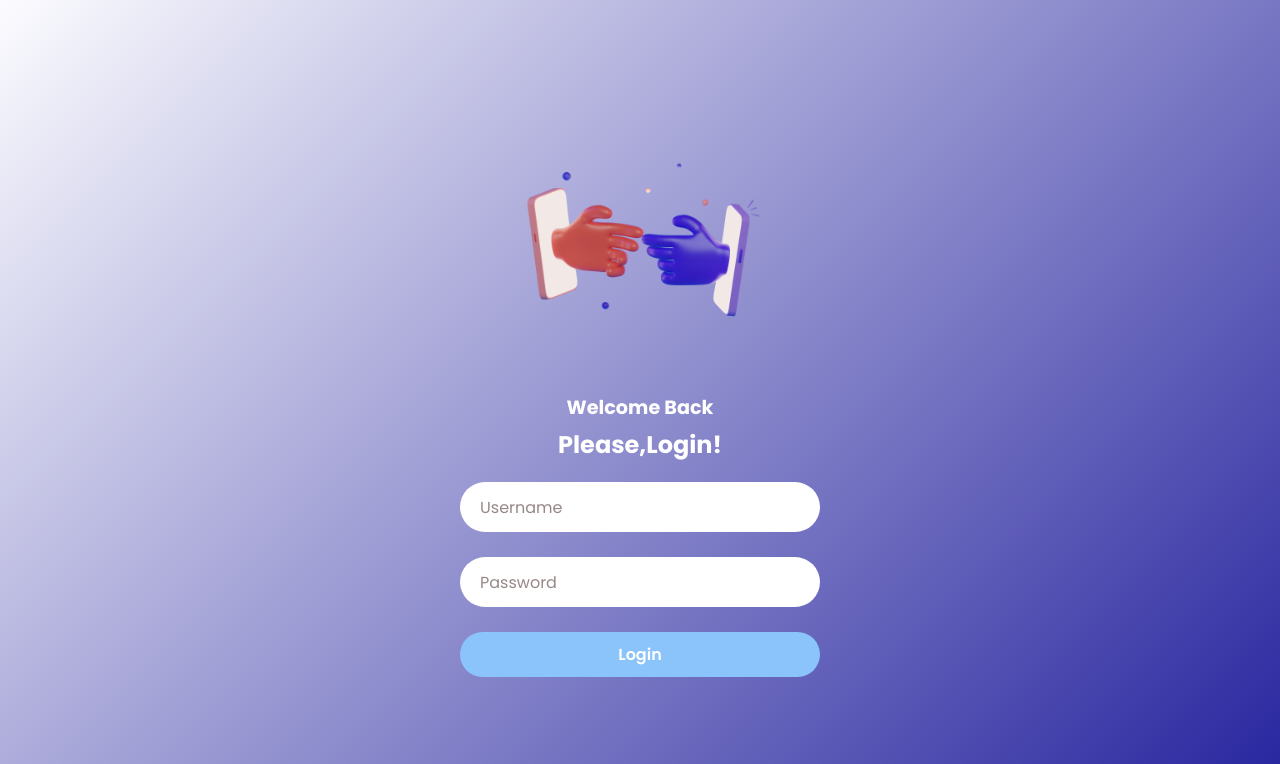
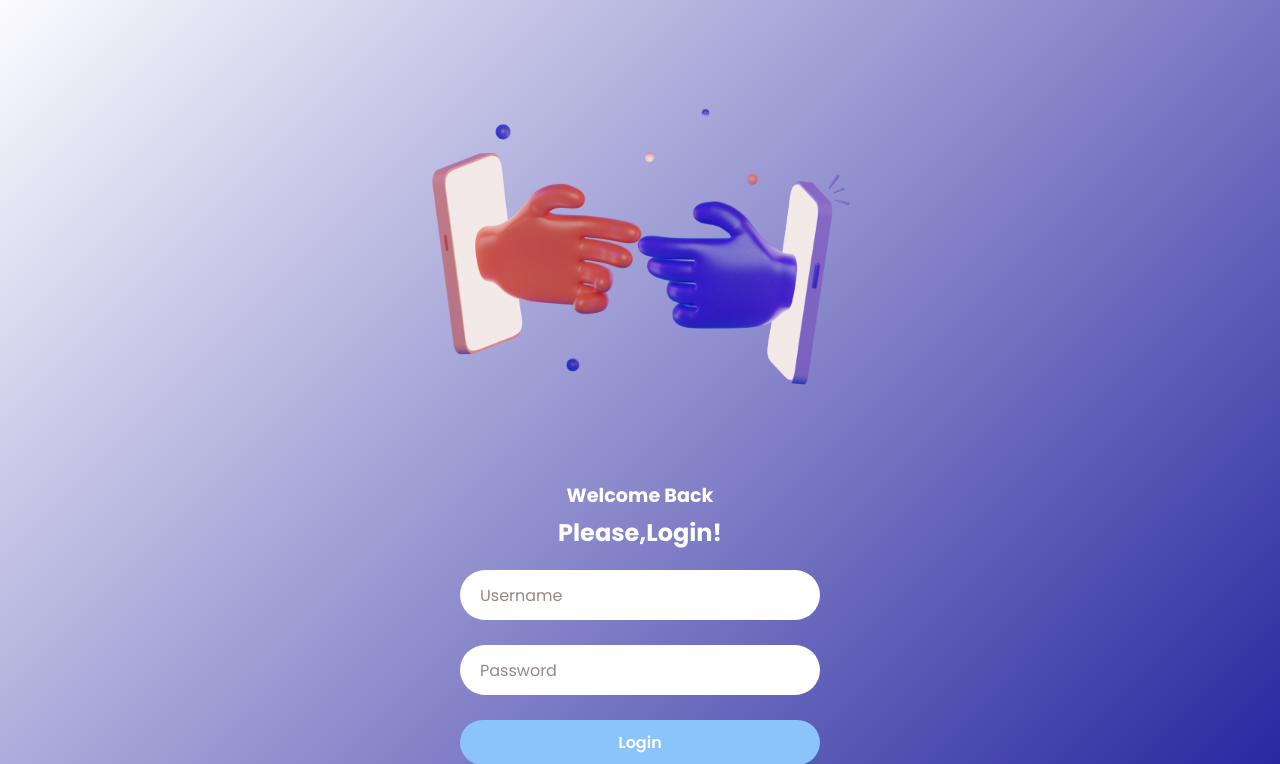
Before and after one commit to AlfanoIhz/SIMAP, a PHP site: page / in a window 1280 px wide. Shown: the top 764 px of the page. Run offline with PHP 8.4, Linux system fonts and the light colour scheme.

Commit message:
nihhhhhhhh

```diff
--- a/style.css
+++ b/style.css
@@ -29,8 +29,8 @@ body {
     text-align: center;
 }
 .login-box img {
-    width: 250px; /* Increase the size of the image */
-    margin-bottom: 20px;
+    width: 450px; /* Increase the size of the image */
+    margin-left: -50px;
 }
 .login-box h5 {
     font-size: 1.2em;
```
